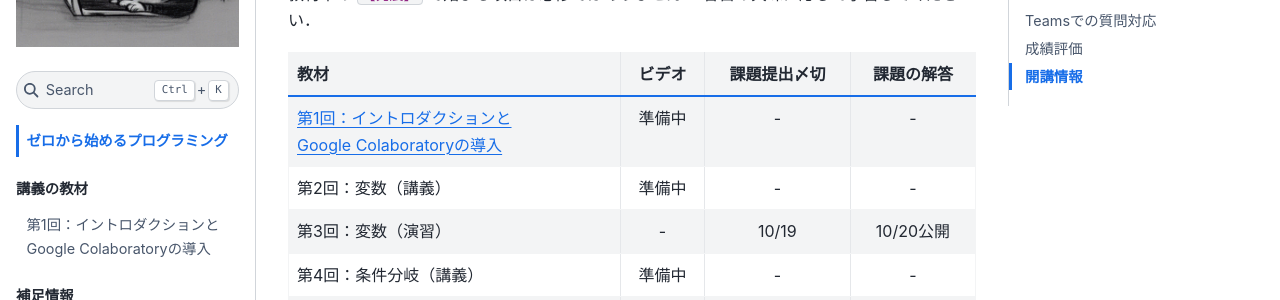
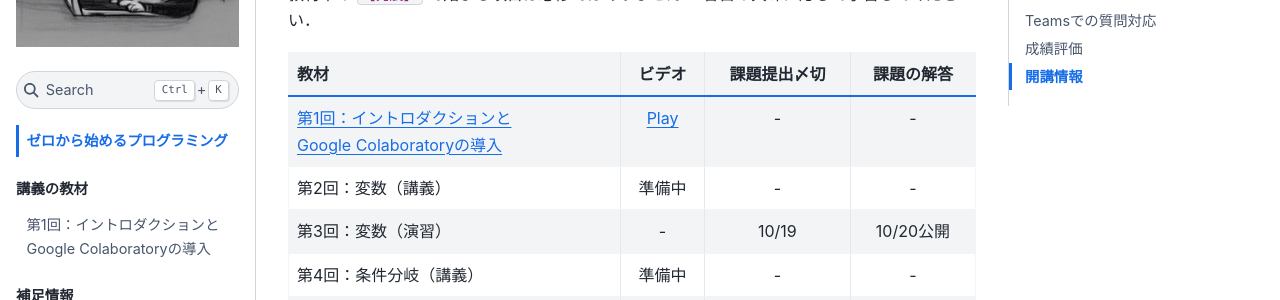
Before and after one commit to ground-zero-programming/zero-pro2023-public, a Jupyter Book: the page built from intro.md, in a window 1280 px wide and 900 px high, scrolled down 728 px. Shown: the part 152-452 px from the top of the window. Built offline with Jupyter Book 1.0.4 settings and Sphinx 7.4.7 and the Sphinx Book theme 1.1.4, drawn with Linux system fonts in a browser that asks for light colours; pages that are not in the unit, such as notebooks, are missing from menus.

Commit message:
add: video#1

```diff
--- a/intro.md
+++ b/intro.md
@@ -30,7 +30,7 @@
 
 | 教材 | ビデオ | 課題提出〆切 | 課題の解答 |
 | ---- | :----: | :----: | :----: |
-| [第1回：イントロダクションと<br>Google Colaboratoryの導入](docs/01/introduction_and_setup.ipynb) | 準備中 | - | - |
+| [第1回：イントロダクションと<br>Google Colaboratoryの導入](docs/01/introduction_and_setup.ipynb) | [Play](https://hiroshimauniv-my.sharepoint.com/:v:/g/personal/furui_hiroshima-u_ac_jp/EXL3KkaLtUVFodYVWjbzUTQBB6-CQi3gumMKaJfho9zQAA?e=EDHO6g&nav=eyJyZWZlcnJhbEluZm8iOnsicmVmZXJyYWxBcHAiOiJTdHJlYW1XZWJBcHAiLCJyZWZlcnJhbFZpZXciOiJTaGFyZURpYWxvZyIsInJlZmVycmFsQXBwUGxhdGZvcm0iOiJXZWIiLCJyZWZlcnJhbE1vZGUiOiJ2aWV3In19) | - | - |
 | 第2回：変数（講義） | 準備中 | - | - |
 | 第3回：変数（演習） | - | 10/19 | 10/20公開 |
 | 第4回：条件分岐（講義） | 準備中 | - | - |
```
